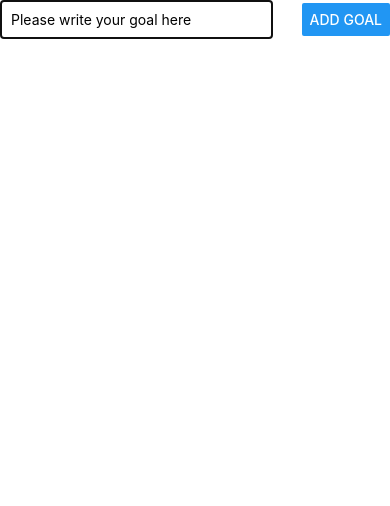
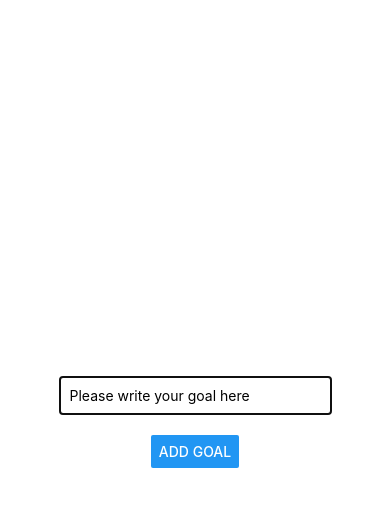
Before and after one commit to raheemadamboev/goal-tracker, a React Native app: screen / in a window 390 px wide. Both pictures are taken after a click on the button "ADD GOAL". Shown: the top 506 px of the page. Built offline with nearby package versions, Linux system fonts and the light colour scheme.

Commit message:
centering the model and clearing input when item is added

```diff
--- a/App.tsx
+++ b/App.tsx
@@ -10,6 +10,7 @@ export default function App() {
 
   const onAddGoal = (goal: Goal) => {
     setGoals((currentGoals) => [...currentGoals, goal]);
+    setModalVisible(false);
   };
 
   const onRemoveGoal = (flutter: string) => {
@@ -19,13 +20,13 @@ export default function App() {
   };
 
   const onAddGoalPress = () => {
-    setModalVisible((visible) => !visible);
-  }
+    setModalVisible(true);
+  };
 
   return (
     <View style={styles.screen}>
       <StatusBar style="auto" />
-      <Button title="Add Goal" onPress={onAddGoalPress}/>
+      <Button title="Add Goal" onPress={onAddGoalPress} />
       <GoalInput onAddGoal={onAddGoal} visible={modalVisible} />
       <FlatList
         keyExtractor={(item, index) => item.flutter}
--- a/components/GoalInput.tsx
+++ b/components/GoalInput.tsx
@@ -6,9 +6,16 @@ const GoalInput = (props: Props) => {
   const setInput = (input: string) => {
     setGoal(input);
   };
+  const onAddGoal = () => {
+    setGoal("");
+    props.onAddGoal({
+      flutter: Math.random().toString(),
+      name: goal,
+    });
+  };
 
   return (
-    <Modal visible={props.visible}>
+    <Modal visible={props.visible} animationType={"slide"}>
       <View style={styles.inputContainer}>
         <TextInput
           placeholder="Please write your goal here"
@@ -16,13 +23,7 @@ const GoalInput = (props: Props) => {
           onChangeText={setInput}
           value={goal}
         />
-        <Button
-          title="Add Goal"
-          onPress={props.onAddGoal.bind(this, {
-            flutter: Math.random().toString(),
-            name: goal,
-          })}
-        />
+        <Button title="Add Goal" onPress={onAddGoal} />
       </View>
     </Modal>
   );
@@ -30,8 +31,9 @@ const GoalInput = (props: Props) => {
 
 const styles = StyleSheet.create({
   inputContainer: {
-    flexDirection: "row",
-    justifyContent: "space-between",
+    flexDirection: "column",
+    flex: 1,
+    justifyContent: "center",
     alignItems: "center",
   },
   input: {
@@ -39,6 +41,7 @@ const styles = StyleSheet.create({
     borderWidth: 1,
     borderColor: "black",
     padding: 10,
+    marginBottom: 20,
   },
 });
 
```
